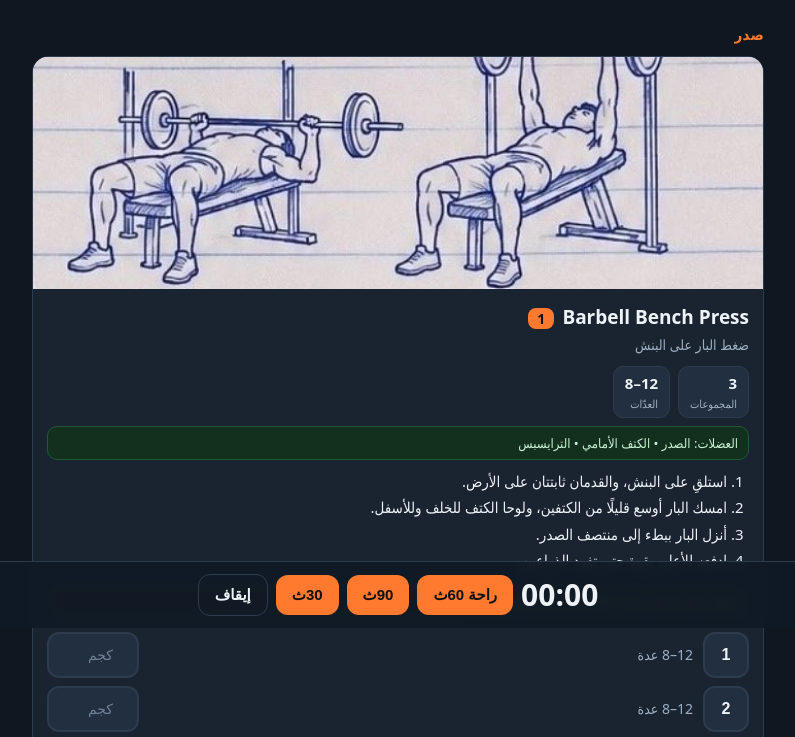
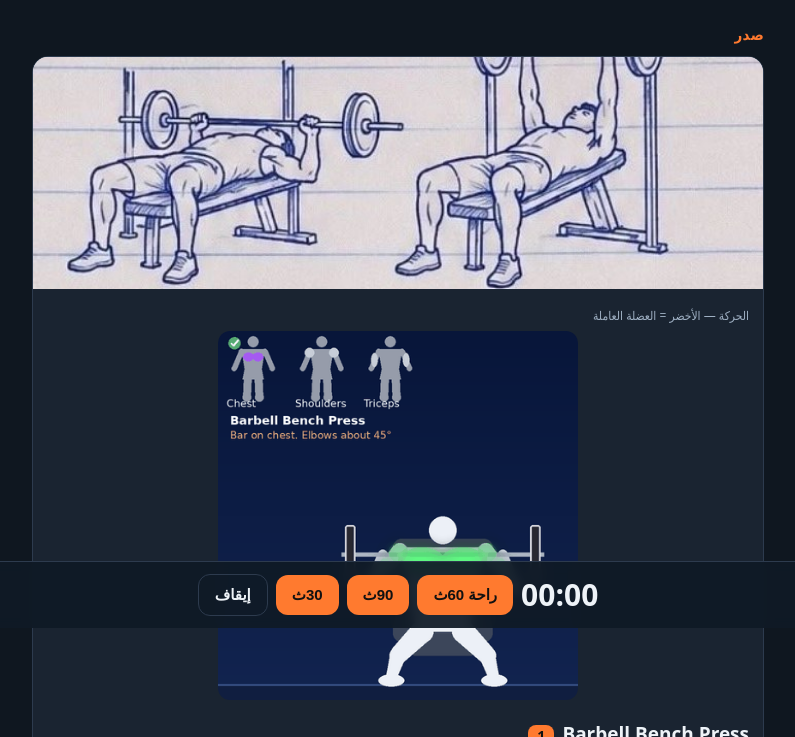
Before and after one commit to mhussein76/Gym-sessions, a plain HTML site: page sessions/chest-back-2026-11-15/index.html in a window 1280 px wide. Shown: the part 172-909 px from the top of the page, without its empty margins (242-1037 px from the left). Drawn offline with Linux system fonts and the light colour scheme.

Commit message:
Chest & Back: movement animation (muscle glow) for all 8 exercises
Co-Authored-By: Claude Sonnet 5.5 <noreply@anthropic.com>
Claude-Session: https://claude.ai/code/session_01XmUrMe9itJJBXMGf5t54G3

```diff
--- a/sessions/chest-back-2026-11-15/index.html
+++ b/sessions/chest-back-2026-11-15/index.html
@@ -81,28 +81,28 @@ ol.steps li{margin:3px 0}
 
 <script>
 const EX=[
-{n:"1",en:"Barbell Bench Press",ar:"ضغط البار على البنش",grp:"صدر",img:"img/bench.jpg",reps:["8–12","8–12","8–12"],
+{n:"1",en:"Barbell Bench Press",ar:"ضغط البار على البنش",grp:"صدر",img:"img/bench.jpg",gif:"img/bench-press.gif",reps:["8–12","8–12","8–12"],
  mus:"الصدر • الكتف الأمامي • الترايسبس",
  steps:["استلقِ على البنش، والقدمان ثابتتان على الأرض.","امسك البار أوسع قليلًا من الكتفين، ولوحا الكتف للخلف وللأسفل.","أنزل البار ببطء إلى منتصف الصدر.","ادفعه للأعلى بقوة حتى تفرد الذراعين."],
  note:"يفضّل وجود شخص معك (Spotter) في الأوزان الثقيلة."},
-{n:"2",en:"Lat Pulldown",ar:"سحب البار من فوق",grp:"ظهر",img:"img/lat-pulldown.jpg",reps:["12","10","8"],
+{n:"2",en:"Lat Pulldown",ar:"سحب البار من فوق",grp:"ظهر",img:"img/lat-pulldown.jpg",gif:"img/lat-pulldown.gif",reps:["12","10","8"],
  mus:"اللاتس (جانب الظهر) • أعلى الظهر • البايسبس",
  steps:["اجلس وثبّت الفخذين تحت الوسادة.","امسك البار أوسع من الكتفين.","اسحب البار نحو أعلى الصدر، والمرفقان للأسفل.","ارجع ببطء حتى تفرد الذراعين."],
  note:"زد الوزن من مجموعة لأخرى، وانقص العدّات."},
-{n:"3",en:"Incline Dumbbell Press",ar:"ضغط الدمبل على بنش مائل",grp:"صدر",img:"img/incline.jpg",reps:["8–12","8–12","8–12"],
+{n:"3",en:"Incline Dumbbell Press",ar:"ضغط الدمبل على بنش مائل",grp:"صدر",img:"img/incline.jpg",gif:"img/incline-press.gif",reps:["8–12","8–12","8–12"],
  mus:"أعلى الصدر • الكتف الأمامي • الترايسبس",
  steps:["اضبط البنش مائلًا، وظهرك ملتصق به.","ابدأ بالدمبل عند جانبي الصدر.","ادفع الدمبل للأعلى حتى يتقاربا فوق الصدر.","أنزله ببطء وتحكم."]},
-{n:"4",en:"Seated Cable Row",ar:"سحب الكابل جالسًا",grp:"ظهر",img:"img/cable-row.jpg",reps:["12","10","8"],
+{n:"4",en:"Seated Cable Row",ar:"سحب الكابل جالسًا",grp:"ظهر",img:"img/cable-row.jpg",gif:"img/cable-row.gif",reps:["12","10","8"],
  mus:"منتصف الظهر • اللاتس • البايسبس",
  steps:["اجلس وصدرك مرفوع، والركبتان مثنيتان قليلًا.","اسحب المقبض نحو بطنك، والمرفقان قريبان من الجسم.","اضغط لوحي الكتف معًا لحظة.","ارجع ببطء بدون أن ينحني الظهر."]},
 {n:"5",en:"Pec Deck (Chest Fly Machine)",ar:"فتح وضم الصدر على الجهاز",grp:"صدر",img:"img/pec-deck.jpg",gif:"img/pec-deck-front.gif",reps:["15","15","15"],
  mus:"الصدر (عزل) • الكتف الأمامي",
  steps:["اجلس وظهرك على المسند، والمقابض بمستوى الصدر.","افتح الذراعين حتى تشعر بشد في الصدر.","ضُمّ المقابض أمام الصدر، وانتبه للضغط على الصدر.","ارجع ببطء بدون ارتداد."]},
-{n:"6",en:"Single Dumbbell Row",ar:"سحب دمبل بذراع واحدة",grp:"ظهر",img:"img/db-row.jpg",reps:["15","12","10"],
+{n:"6",en:"Single Dumbbell Row",ar:"سحب دمبل بذراع واحدة",grp:"ظهر",img:"img/db-row.jpg",gif:"img/db-row.gif",reps:["15","12","10"],
  mus:"اللاتس • منتصف الظهر • البايسبس",
  steps:["اسند يدًا وركبة على البنش، والظهر مستقيم.","ابدأ بالدمبل معلقًا تحت الكتف.","اسحبه نحو الخصر، والمرفق للخلف.","أنزله ببطء. أكمل الجهة الأخرى بنفس العدد."],
  note:"كل مجموعة = اليمين ثم الشمال بنفس العدّات."},
-{n:"7",en:"Cross-Bench Dumbbell Pullover",ar:"بول أوفر بالدمبل على عرض البنش",grp:"صدر + ظهر",img:"img/pullover.jpg",reps:["15","15","15"],
+{n:"7",en:"Cross-Bench Dumbbell Pullover",ar:"بول أوفر بالدمبل على عرض البنش",grp:"صدر + ظهر",img:"img/pullover.jpg",gif:"img/pullover.gif",reps:["15","15","15"],
  mus:"الصدر • اللاتس • السيراتس • الترايسبس",
  steps:["البنش بالعرض تحت أعلى الظهر ولوحي الكتف.","امسك دمبلًا واحدًا بكلتا اليدين فوق الصدر.","أنزله في قوس خلف الرأس بذراعين مثنيتين قليلًا.","أرجعه فوق الصدر."],
  note:"خفيف وهادئ. لا تنزل أكثر من مدى كتفك المريح. توقف عند أي ألم داخل الكتف أو تقوس قوي في أسفل الظهر."},
@@ -128,7 +128,7 @@ function render(keepFocus){
     const done=on.filter(Boolean).length===3;
     h+=`<div class="sec">${e.grp}</div><div class="card ${done?"done":""}">`;
     if(e.img)h+=`<img class="pic" src="${e.img}" alt="${e.en}">`;
-    if(e.gif)h+=`<img class="gif" src="${e.gif}" alt="${e.en}" style="margin:0 auto">`;
+    if(e.gif)h+=`<div class="gl" style="padding:8px 14px 0">الحركة — الأخضر = العضلة العاملة</div><img class="gif" src="${e.gif}" alt="${e.en}" style="margin:6px auto">`;
     h+=`<div class="body"><p class="en"><span class="num">${e.n}</span>${e.en}</p><p class="ar">${e.ar}</p>`;
     h+=`<div class="tags"><div class="tag">3<small>المجموعات</small></div><div class="tag"><span dir="ltr">${e.reps[0]}${e.reps[0]===e.reps[2]?"":" → "+e.reps[2]}</span><small>العدّات</small></div></div>`;
     h+=`<div class="mus">العضلات: ${e.mus}</div>`;
```
Also changed, not shown: sessions/chest-back-2026-11-15/img/bench-press.gif (added), sessions/chest-back-2026-11-15/img/cable-row.gif (added), sessions/chest-back-2026-11-15/img/db-row.gif (added), sessions/chest-back-2026-11-15/img/incline-press.gif (added), sessions/chest-back-2026-11-15/img/lat-pulldown.gif (added), sessions/chest-back-2026-11-15/img/pullover.gif (added), 2 other files.
